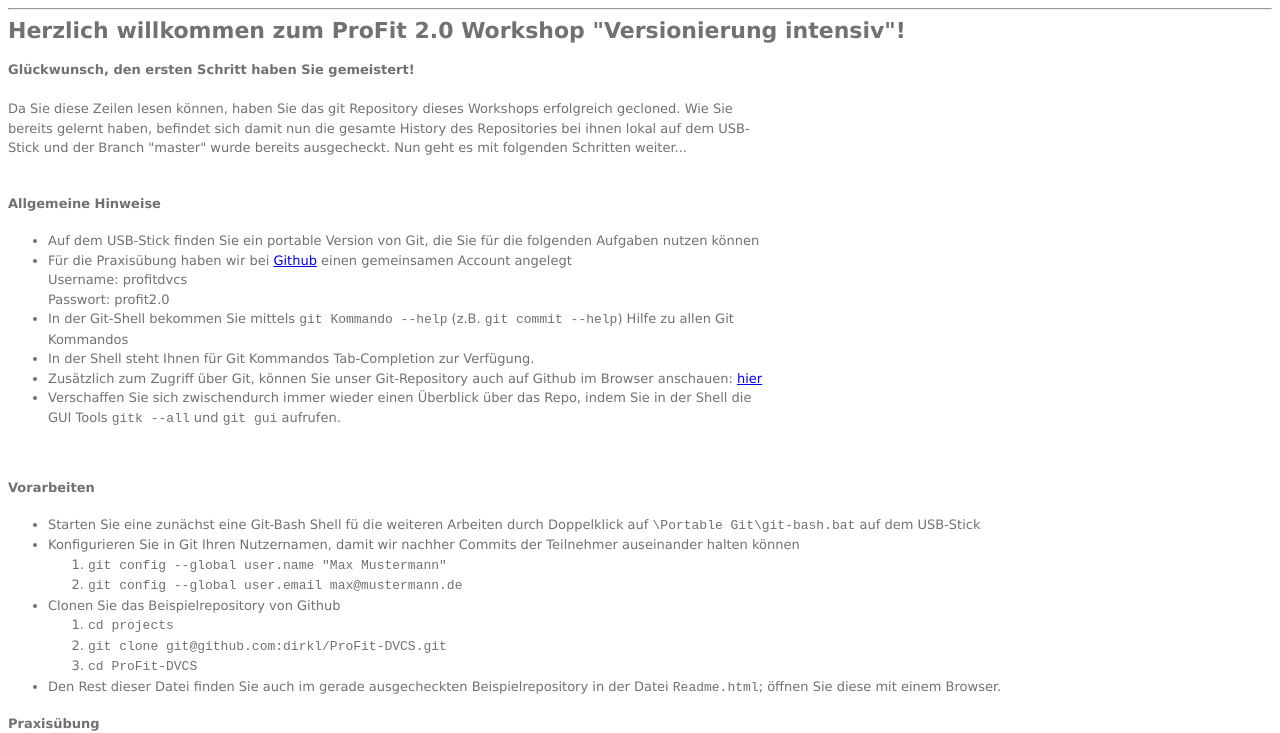
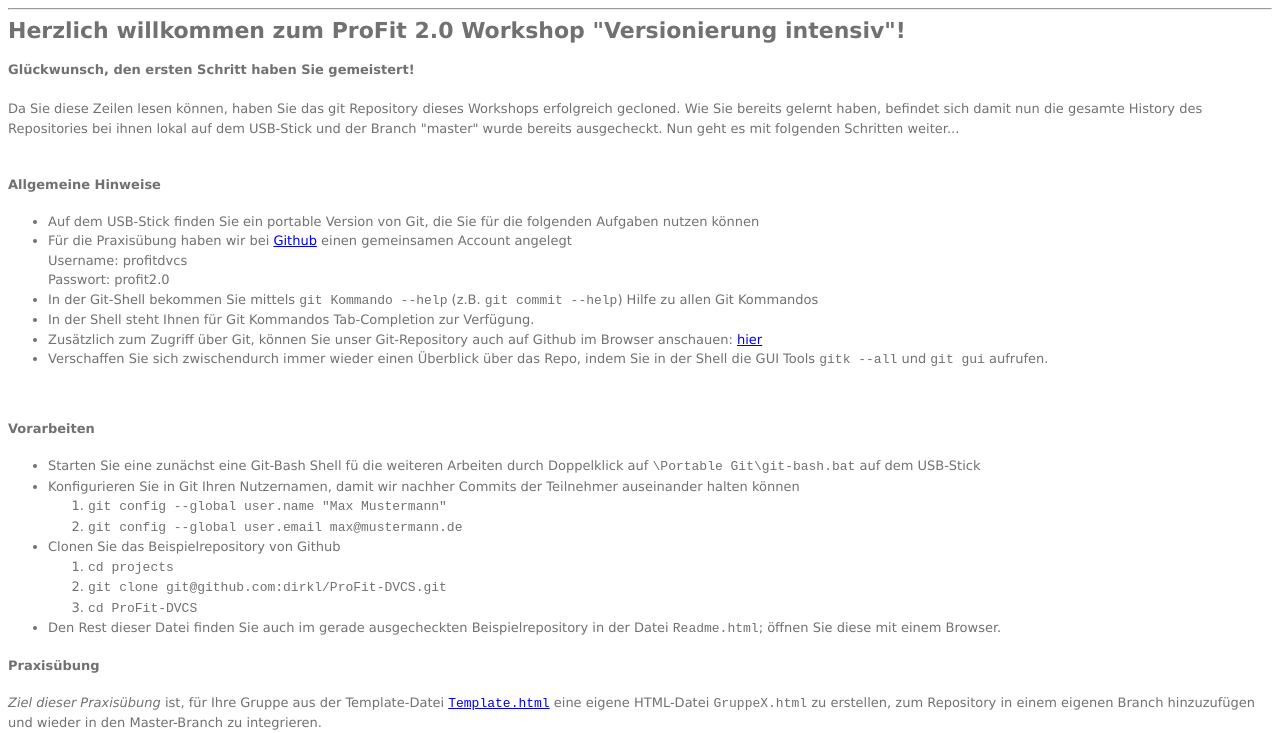
Before and after one commit to consistec/ProFit-DVCS, a plain HTML site: page Readme.html in a window 1280 px wide. Shown: the part 69-802 px from the top of the page. Drawn offline with Linux system fonts and the light colour scheme.

Commit message:
use full width for into
looks much better when printed

```diff
--- a/default.css
+++ b/default.css
@@ -8,10 +8,6 @@ html, body {
 #header {
 	font-size: 22px;
 	font-weight: bold;
-}
-
-#intro {
-	width: 60%;
 }
 
 #msgbox {
```
